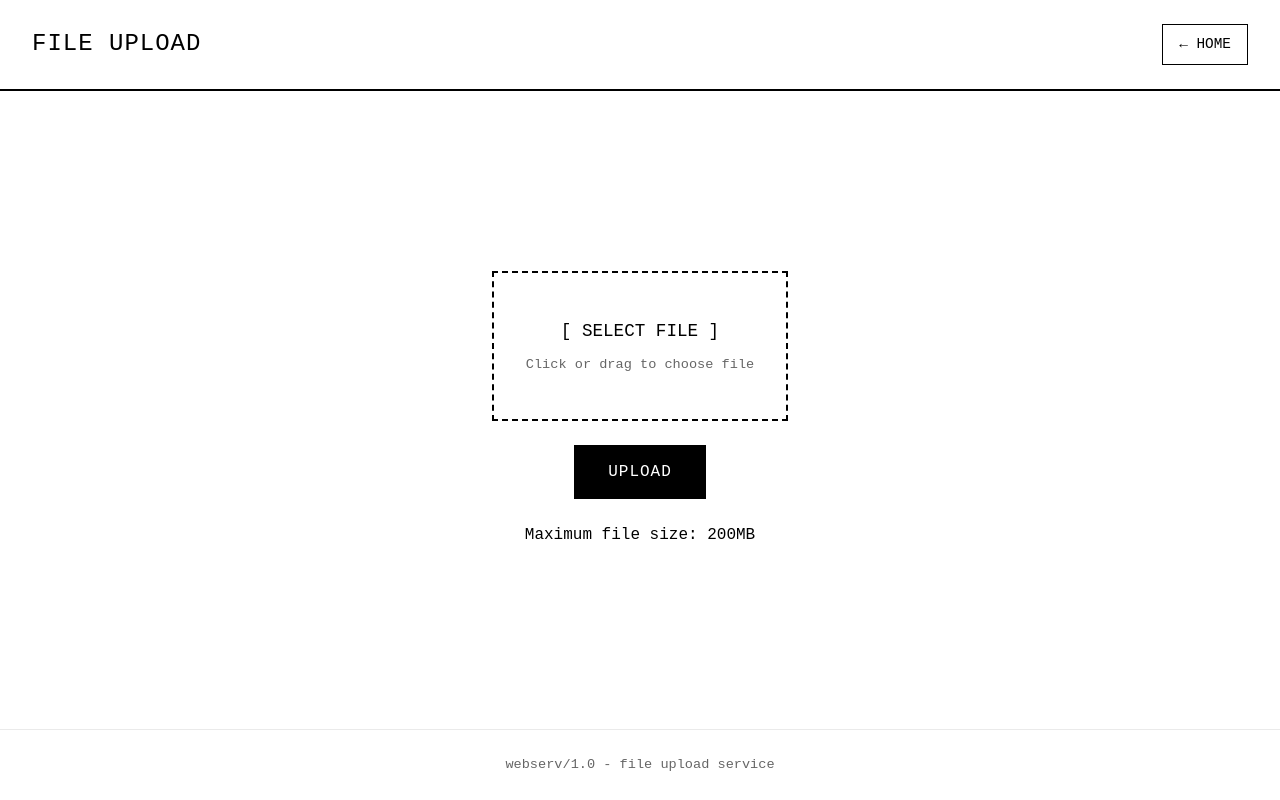
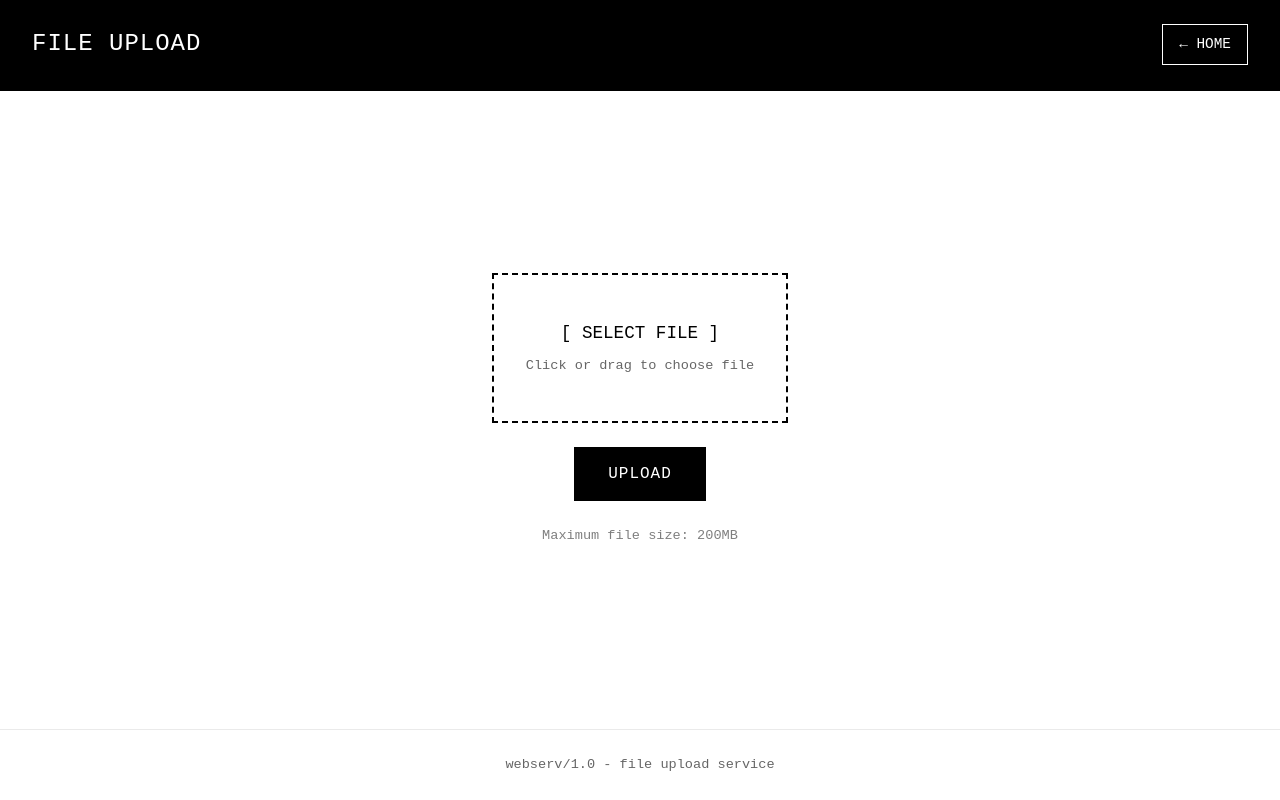
Before and after one commit to 100martini/ircerv, a plain HTML site: page www/upload/index.html in a window 1280 px wide. Drawn offline with Linux system fonts and the light colour scheme.

Commit message:
enhancements

```diff
--- a/www/upload/index.html
+++ b/www/upload/index.html
@@ -20,6 +20,8 @@
             flex-direction: column;
         }
         header {
+            background: black;
+            color: white;
             border-bottom: 2px solid black;
             padding: 1.5rem 2rem;
             display: flex;
@@ -33,15 +35,15 @@
         }
         .back-link {
             text-decoration: none;
-            color: black;
-            border: 1px solid black;
+            color: white;
+            border: 1px solid white;
             padding: 0.5rem 1rem;
             font-size: 0.9rem;
             transition: all 0.2s ease;
         }
         .back-link:hover {
-            background: black;
-            color: white;
+            background: white;
+            color: black;
         }
         main {
             flex: 1;
@@ -119,10 +121,7 @@
         .submit-button:active {
             transform: scale(0.98);
         }
-        .info {
-            margin-top: 2rem;
-            padding-top: 2rem;
-            border-top: 1px solid #ddd;
+        .max-size {
             font-size: 0.85rem;
             opacity: 0.5;
         }
```
Also changed, not shown: www/api/index.html (+6 -4 lines), www/static/index.html (+6 -4 lines), 1 other file.
